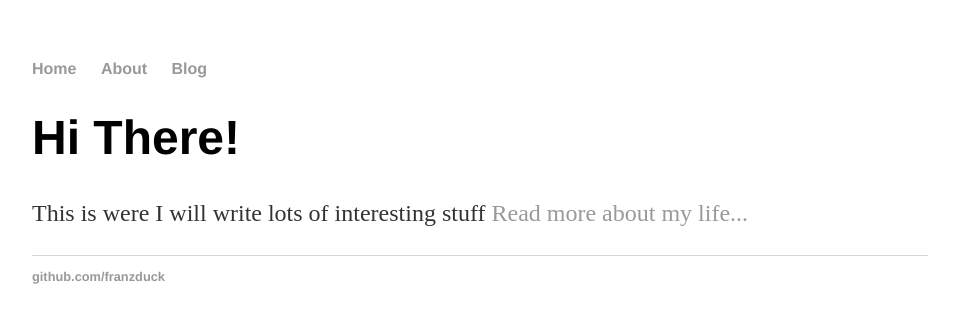
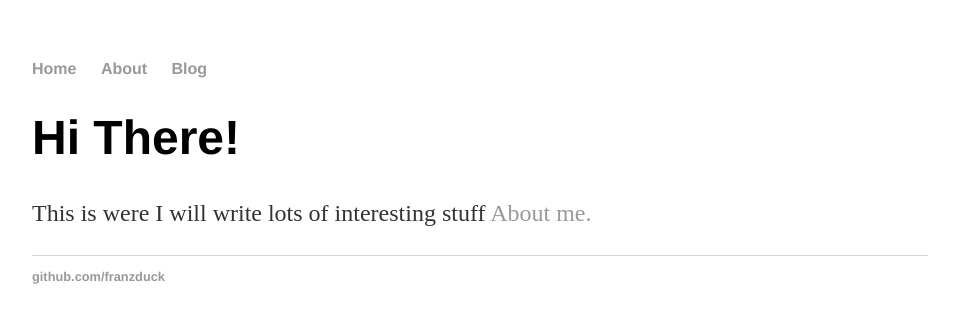
Before and after one commit to FranzDuck/franzduck.github.io, a Jekyll site: the page built from index.html, in a window 1280 px wide. Shown: the top 323 px of the page, without its empty margins (160-1119 px from the left). Built offline with Jekyll 4.4.1, drawn with Linux system fonts in a browser that asks for light colours.

Commit message:
Update index.html

```diff
--- a/index.html
+++ b/index.html
@@ -4,5 +4,5 @@ title: My personal Website
 ---
 <div class="blurb">
 	<h1>Hi There!</h1>
-	<p>This is were I will write lots of interesting stuff <a href="/about">Read more about my life...</a></p>
+	<p>This is were I will write lots of interesting stuff <a href="/about">About me.</a></p>
 </div><!-- /.blurb -->
```
